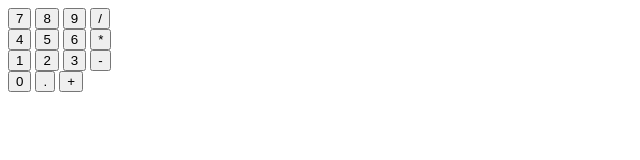
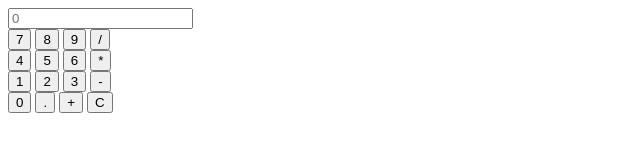
Before and after one commit to Grimmj/JS_Small_Projects, a plain HTML site: page Calculator Web App/main.html in a window 1280 px wide. Shown: the whole page, without its empty margins (0-640 px from the left). Drawn offline with Linux system fonts and the light colour scheme.

Commit message:
Added logic behind button input

```diff
--- a/Calculator Web App/main.html
+++ b/Calculator Web App/main.html
@@ -10,7 +10,9 @@
 
 <body>
     <div id="calculator-body">
-        <span id="text-field"></span>
+        <form>
+            <input type="text" id="text-field" placeholder='0'>
+        </form>
         <div id="row-1">
             <button id="no-7">7</button>
             <button id="no-8">8</button>
@@ -33,9 +35,11 @@
             <button id="no-0">0</button>
             <button id="decimal">.</button>
             <button id="addition">+</button>
+            <button id="clear">C</button>
         </div>
     </div>
 </body>
 
 <script src="main.js"></script>
+
 </html>
--- a/Calculator Web App/main.js
+++ b/Calculator Web App/main.js
@@ -0,0 +1,16 @@
+let field = document.getElementById("text-field");
+
+let buttons = document.querySelectorAll('button');
+
+for (let button of buttons) {
+    if (button.textContent != 'C')
+        button.addEventListener("click", () => {
+            console.log(button.textContent)
+            field.textContent += button.textContent;
+        })
+    else
+        button.addEventListener("click", () => {
+            console.log('CLEAR')
+            field.textContent = '';
+        })
+}
```
Also changed, not shown: 2 other files.
